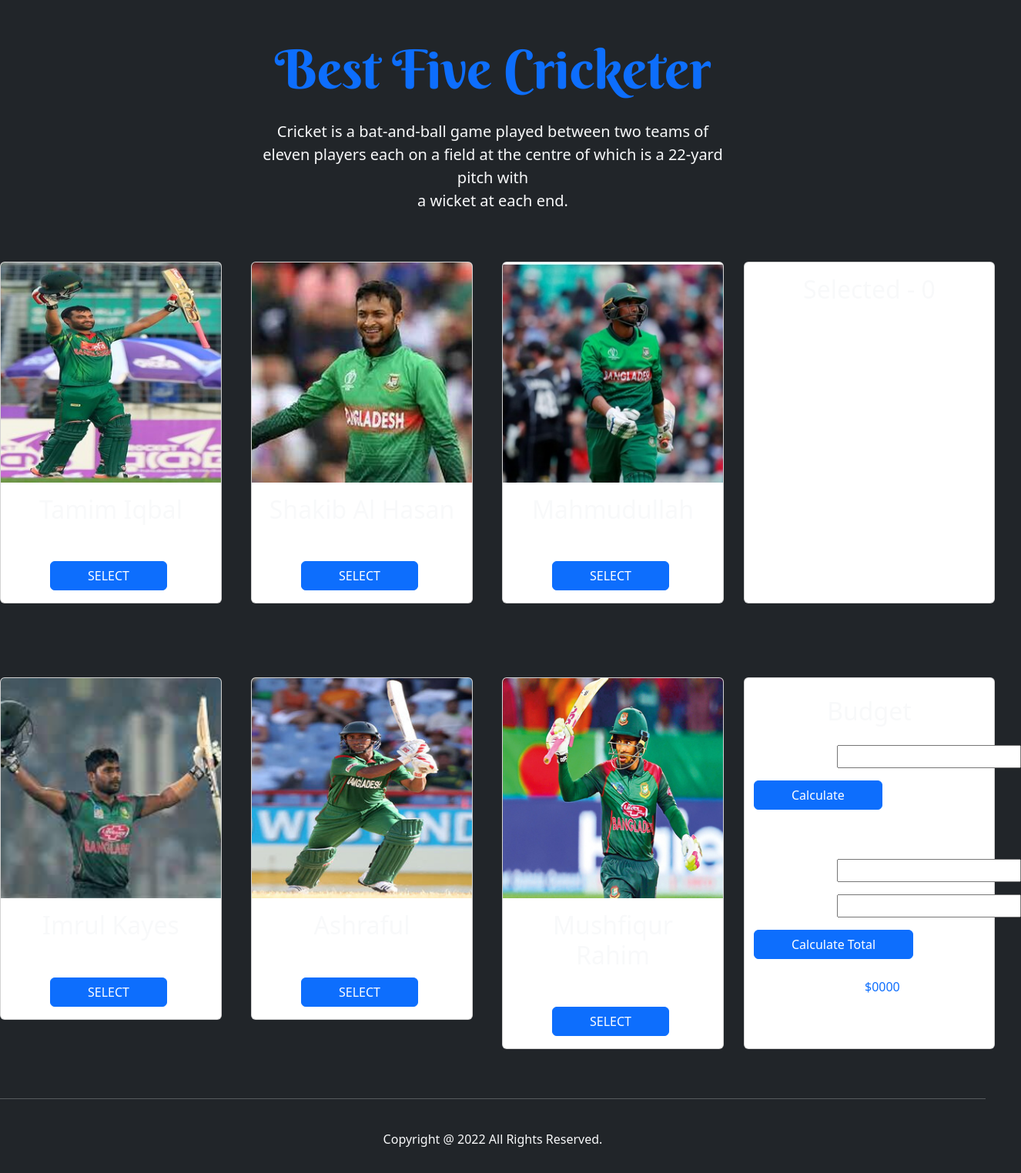
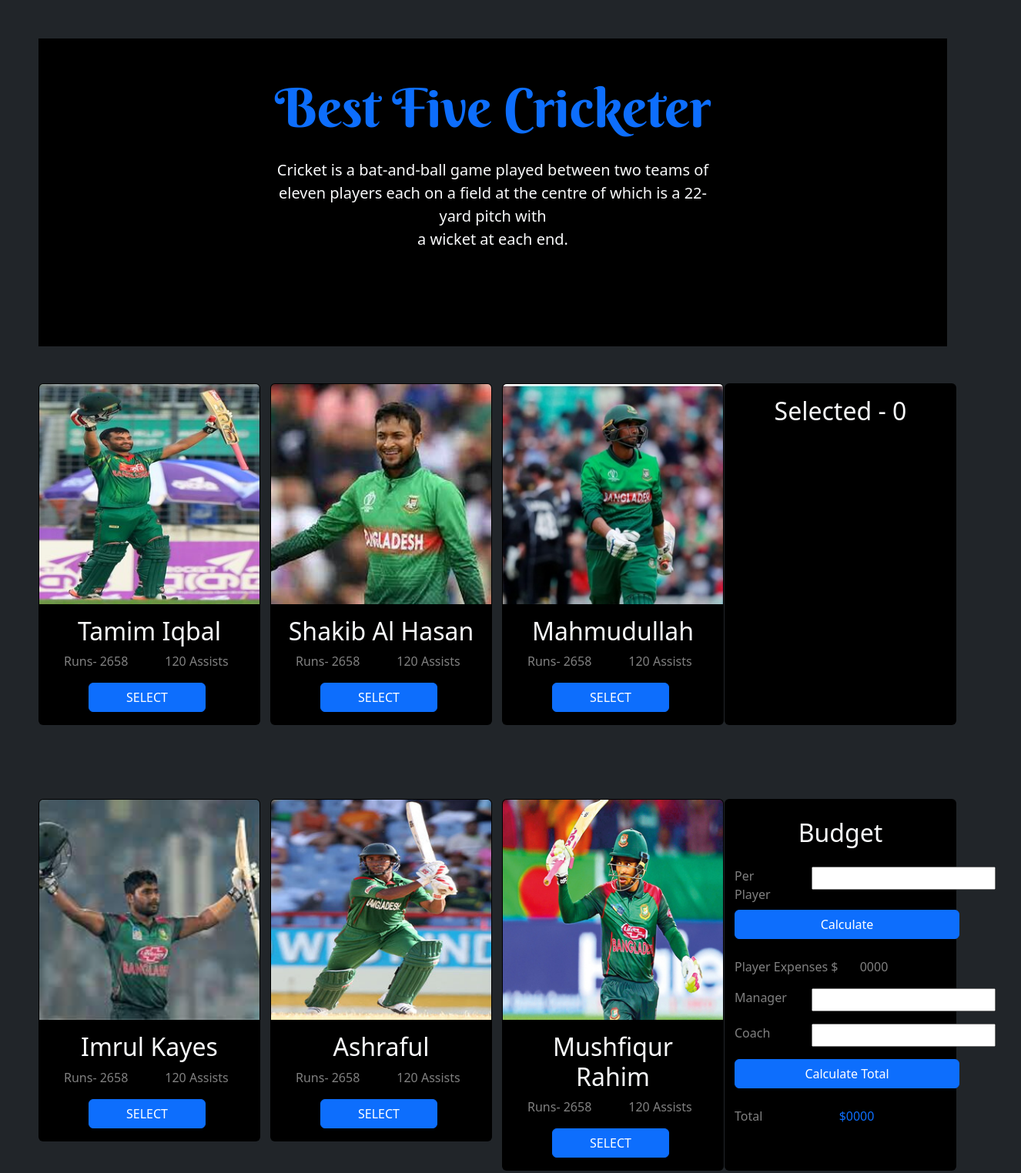
Before and after one commit to fahim-abser/Find-five-players-expense, a plain HTML site: page index.html in a window 1280 px wide. Shown: the top 1524 px of the page at 77% size, 1326 px wide, since content can reach past the window. Drawn offline with nearby package versions, Linux system fonts and the light colour scheme.

Commit message:
style and js update

```diff
--- a/styles/style.css
+++ b/styles/style.css
@@ -2,3 +2,19 @@ header h1 {
     font-family: 'Berkshire Swash', cursive;
     font-size: 70px;
 }
+
+header {
+    height: 400px;
+}
+
+.button {
+    width: 292px;
+}
+
+body {
+    margin: 50px;
+}
+
+.card-bg {
+    background-color: black;
+}
```
Also changed, not shown: js/calculation.js (+0 -17 lines).
